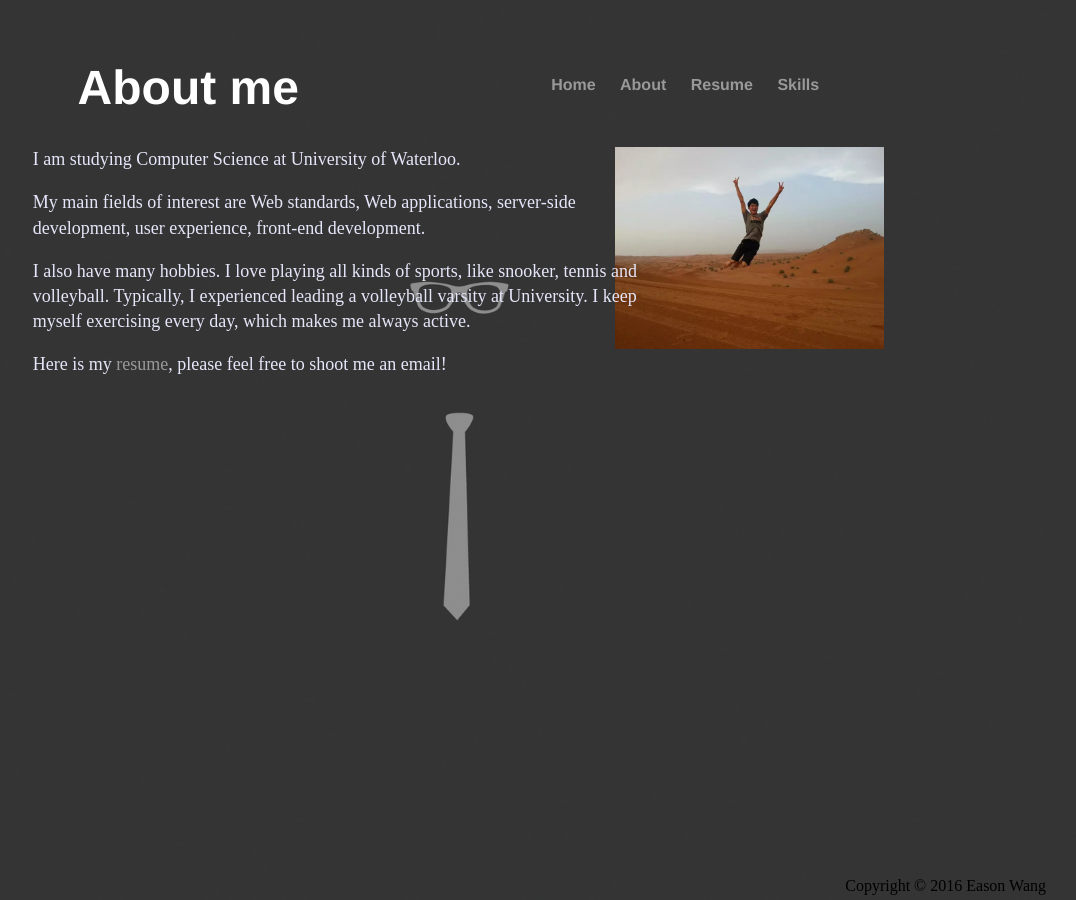
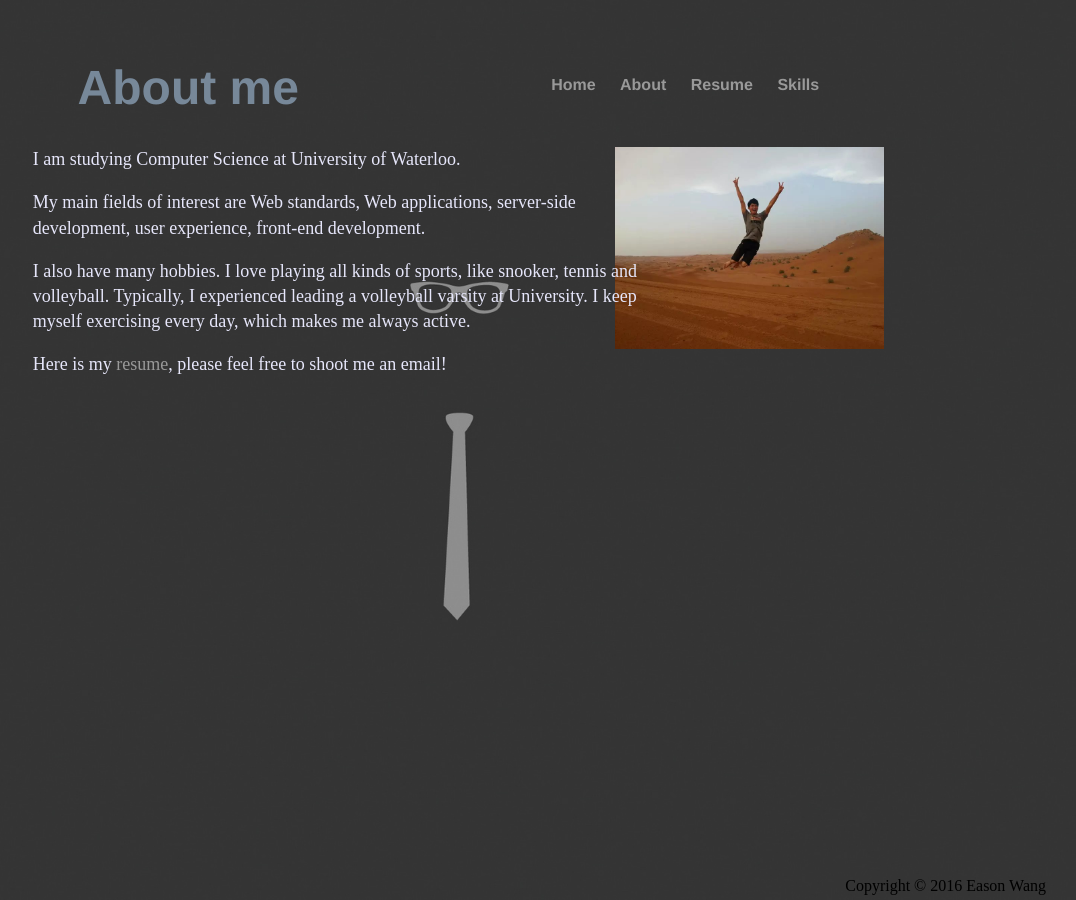
Before and after one commit to Eason666/Easonwang.github.io, a Jekyll site: the page built from about/index.html, in a window 1280 px wide. Shown: the whole page, without its empty margins (204-1280 px from the left). Built offline with Jekyll 4.4.1, drawn with Linux system fonts in a browser that asks for light colours.

Commit message:
Update main.css

```diff
--- a/css/main.css
+++ b/css/main.css
@@ -85,7 +85,7 @@ ul.posts li {
 }
 
 #aboutme{
-	color:#ffffff;
+	color:#778899;
 	position:relative;
 	top: 20%;
 	left: 10%;
@@ -106,7 +106,7 @@ ul.posts li {
 }
 
 #skills{
-	color:#ffffff;
+	color:#778899;
 	left: 5%;
 
 	text-align: left;
```
